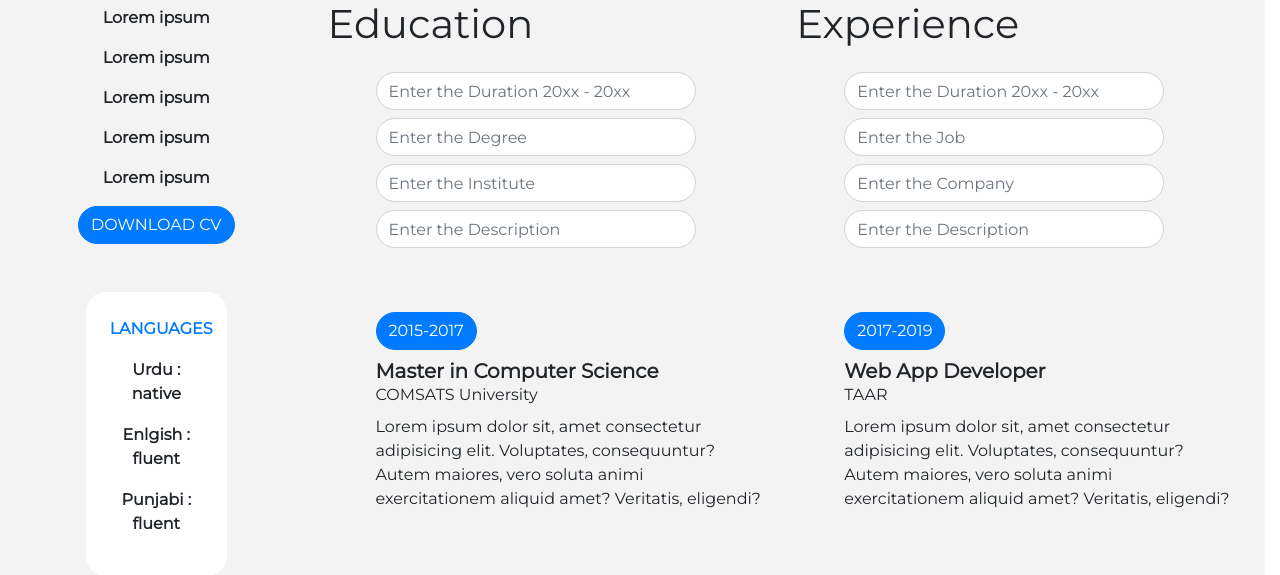
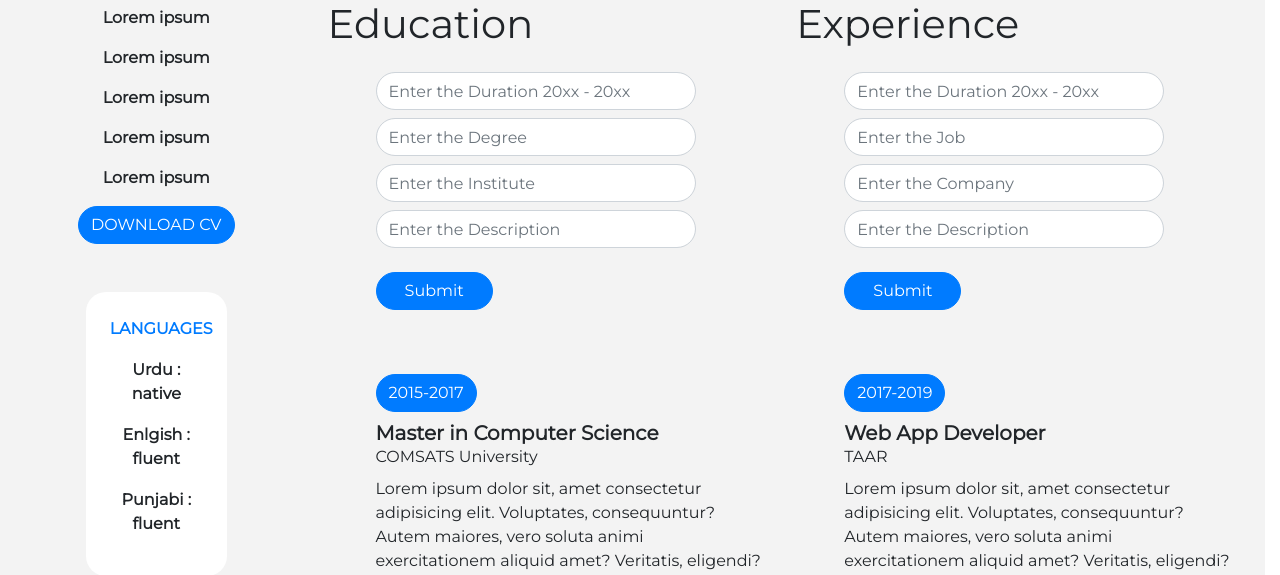
Before and after one commit to Rehan-Shah12/Quiz-1, a PHP site: page / in a window 1280 px wide. Shown: the part 318-893 px from the top of the page. Run offline with PHP 8.4, Linux system fonts and the light colour scheme.

Commit message:
Added Submit Button & Given IDs

```diff
--- a/index.html
+++ b/index.html
@@ -73,25 +73,36 @@
               <form>
                 <div class="form-group">
                   <input
+                    id="timeYearEdu"
                     class="form-control border-radius"
                     placeholder="Enter the Duration 20xx - 20xx"
                     style="width: 20rem; display: inline"
                   />
                   <input
+                    id="degree"
                     class="form-control mt-2 border-radius"
                     placeholder="Enter the Degree"
                     style="width: 20rem; display: inline"
                   />
                   <input
+                    id="institute"
                     class="form-control mt-2 border-radius"
                     placeholder="Enter the Institute"
                     style="width: 20rem; display: inline"
                   />
                   <input
+                    id="eduDescription"
                     class="form-control mt-2 border-radius"
                     placeholder="Enter the Description"
                     style="width: 20rem; display: inline"
                   />
+                  <button
+                    id="eduSubmit"
+                    type="submit"
+                    class="border-radius submit-button btn btn-primary mt-4"
+                  >
+                    Submit
+                  </button>
                 </div>
               </form>
 
@@ -113,25 +124,36 @@
               <form>
                 <div class="form-group">
                   <input
+                    id="timeYearExp"
                     class="form-control border-radius"
                     placeholder="Enter the Duration 20xx - 20xx"
                     style="width: 20rem; display: inline"
                   />
                   <input
+                    id="job"
                     class="form-control mt-2 border-radius"
                     placeholder="Enter the Job"
                     style="width: 20rem; display: inline"
                   />
                   <input
+                    id="company"
                     class="form-control mt-2 border-radius"
                     placeholder="Enter the Company"
                     style="width: 20rem; display: inline"
                   />
                   <input
+                    id="expDescription"
                     class="form-control mt-2 border-radius"
                     placeholder="Enter the Description"
                     style="width: 20rem; display: inline"
                   />
+                  <button
+                    id="expSubmit"
+                    type="submit"
+                    class="border-radius submit-button btn btn-primary mt-4"
+                  >
+                    Submit
+                  </button>
                 </div>
               </form>
 
--- a/style.css
+++ b/style.css
@@ -33,3 +33,7 @@ sub {
 .bg-white {
   background-color: white;
 }
+.submit-button {
+  display: block;
+  width: 30%;
+}
```
